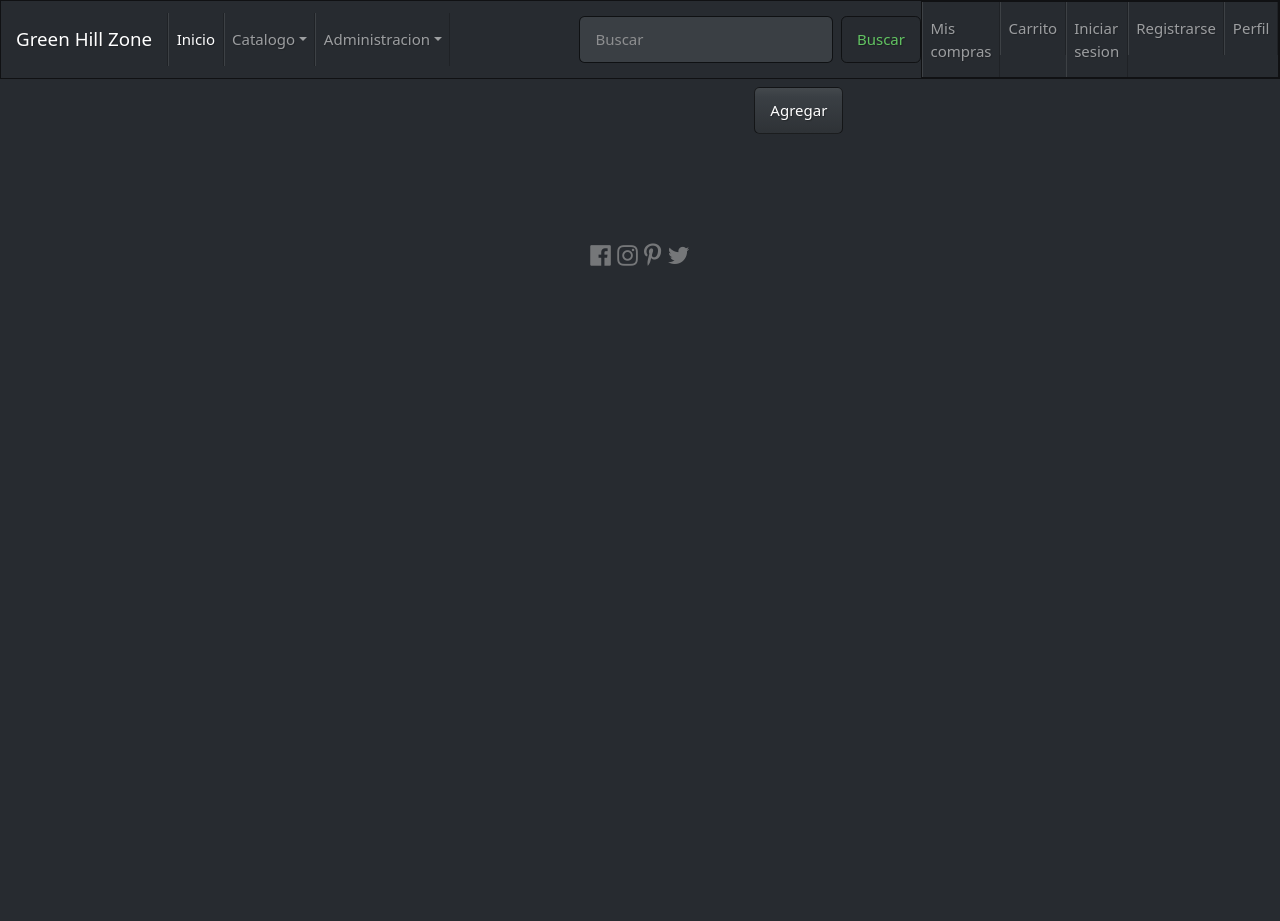
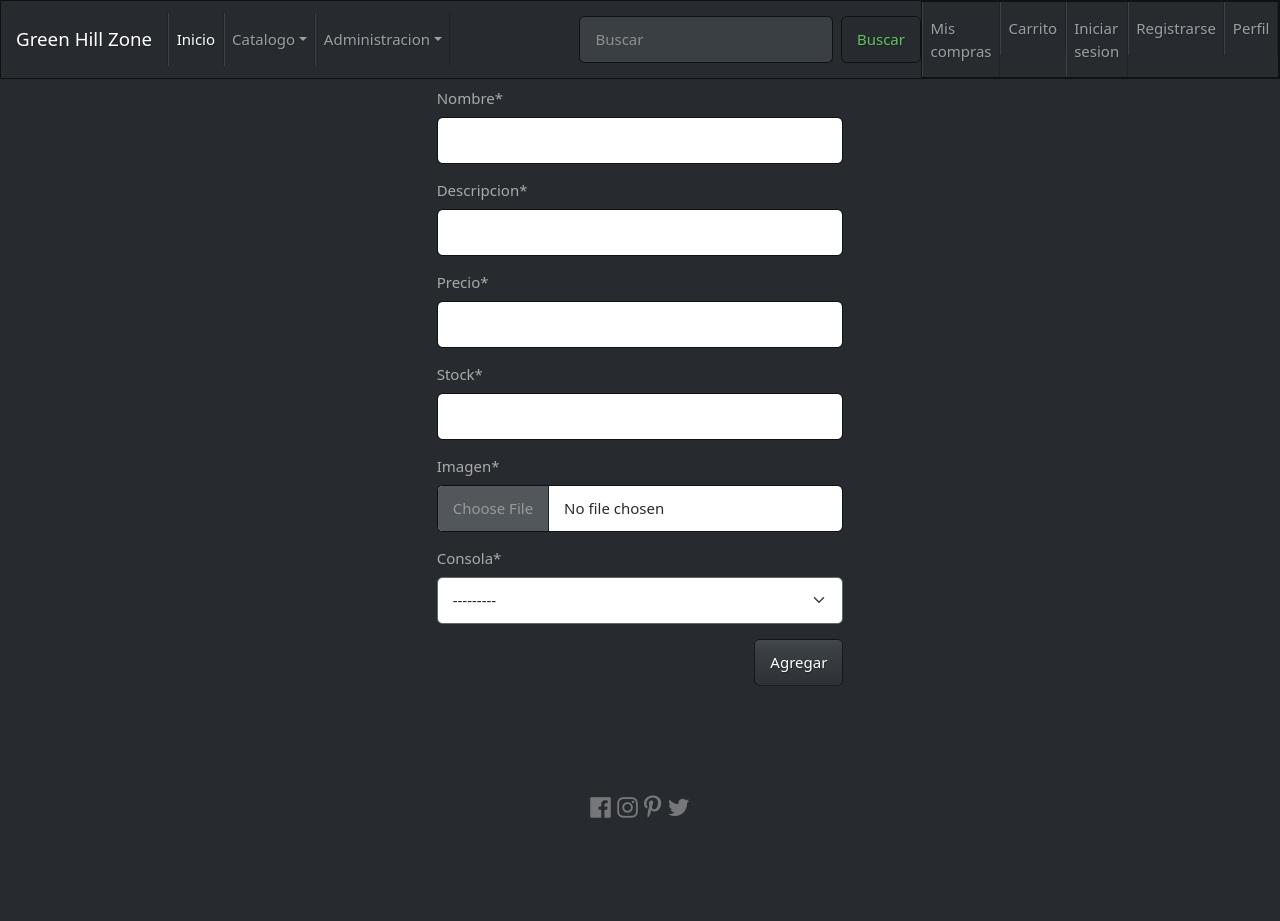
Before and after one commit to F-C-U/Proyecto-Django, a Django app: page /admin-agregar in a window 1280 px wide. Before the commit the page ends 266 px from the top, so only its background shows below. Run offline with Django 5.2, Linux system fonts and the light colour scheme; some libraries are stand-ins or nearby versions.

Commit message:
Modificado

```diff
--- a/greenhill/forms.py
+++ b/greenhill/forms.py
@@ -1,7 +1,7 @@
 from django import forms
 from .models import *
 
-class ProductoForm(forms.Form):
+class ProductoForm(forms.ModelForm):
     class Meta:
         model = Producto
         fields = ['nombre', 'descripcion', 'precio', 'stock', 'imagen', 'consola']
--- a/greenhill/templates/greenhill/admin-agregar-producto.html
+++ b/greenhill/templates/greenhill/admin-agregar-producto.html
@@ -11,9 +11,10 @@
       {% load crispy_forms_tags %}
       <form action="admin-agregar-producto.html" id="formProducto" method="post">
         {% csrf_token %}
-        {{ form | crispy }}
+        {{ form|crispy }}
+        {{ field.errors }}
         <div class="float-end">
-          <button type="submit" class="btn btn-primary" id="btnAgregar">Agregar</button>
+          <button type="submit" class="btn btn-primary">Agregar</button>
         </div>
       </form>
     </div>
```
Also changed, not shown: db.sqlite3.
